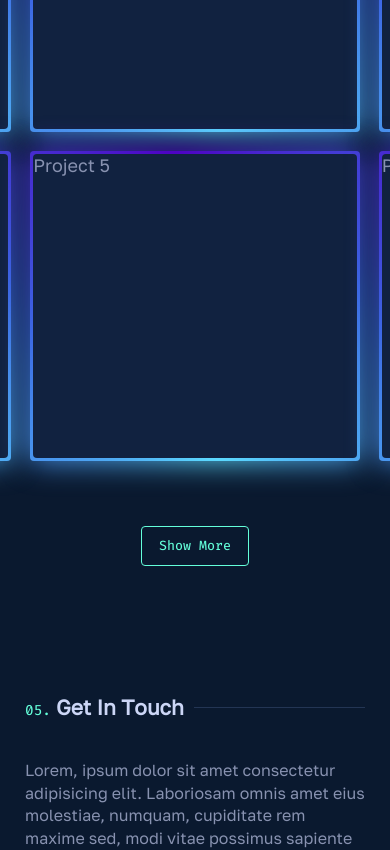
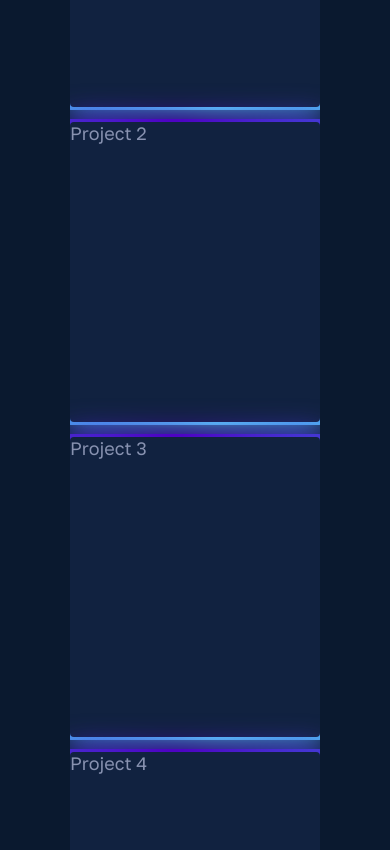
Before and after one commit to JosephBerm/Portfolio, a React (Create React App) app: page / in a window 390 px wide. Shown: the part 4600-5450 px from the top of the page. Built offline with nearby package versions, Linux system fonts and the light colour scheme.

Commit message:
Trying to style the card list in mobile first design

```diff
--- a/src/components/OtherProjects.jsx
+++ b/src/components/OtherProjects.jsx
@@ -33,7 +33,7 @@ function OtherProjects({ OtherProjectsRef }) {
 					</li>
 				))}
 			</ul>
-			<button>Show More</button>
+			<button className='more-button'>Show More</button>
 		</section>
 	);
 }
--- a/src/css/Animate.css
+++ b/src/css/Animate.css
@@ -51,7 +51,7 @@
 		opacity: 0;
 		transform: translateX(50%);
 	}
-	90% {
+	85% {
 		transform: translateX(-3%);
 	}
 	to {
@@ -65,7 +65,7 @@
 		opacity: 0;
 		transform: translateX(-50%);
 	}
-	90% {
+	85% {
 		transform: translateX(3%);
 	}
 	to {
--- a/src/css/App.css
+++ b/src/css/App.css
@@ -314,8 +314,9 @@ section.activated {
 	inherits: false;
 }
 .card {
-	height: 304px;
-	aspect-ratio: 1 / 0.94;
+	height: 300px;
+	width: 100%;
+	max-width: 85vw;
 	background: var(--light-navy);
 	border-radius: var(--border-radius);
 	position: relative;
@@ -454,6 +455,10 @@ img:not([alt]) {
 	.section-header::after {
 		width: 200px;
 	}
+	.card {
+		height: 300px;
+		max-width: 275px;
+	}
 }
 
 @media screen and (min-width: 1024px) {
--- a/src/css/OtherProjectsSection.css
+++ b/src/css/OtherProjectsSection.css
@@ -2,7 +2,6 @@
 	padding: 60px 0px;
 	display: flex;
 	flex-direction: column;
-	-webkit-box-align: center;
 	align-items: center;
 }
 .other-projects_section h2 {
@@ -17,19 +16,72 @@
 
 .other-projects_section ul.projects-grid {
 	list-style: none;
+	padding: 0px;
+	margin: 50px 0px 0px;
 	display: grid;
-	grid-template-rows: repeat(2, 1fr);
-	grid-template-columns: repeat(3, 0.2fr);
-	gap: 25px;
-	justify-items: center;
-	padding: 50px;
+	grid-template-columns: repeat(auto-fill, minmax(250px, 1fr));
+	gap: 15px;
+	position: relative;
 }
 
 .other-projects_section .other-projects-list-item {
 	opacity: 0;
-	transform: translateY(-25%);
+	transform: translateY(15%);
+	position: relative;
+	cursor: default;
 }
 
 .other-projects_section .other-projects-list-item.activated {
-	animation: cardEnter 0.3s forwards calc(var(--delay) * 0.15s);
+	animation: fadeInUp 0.5s forwards;
 }
+
+.other-projects_section .more-button {
+	padding: 2rem 2.55rem;
+	margin: 80px auto 0px;
+}
+
+/*//////////////////////////////////////////////////////////
+TODO: 480px ~ OtherProjects
+////////////////////////////////////////////////////////// */
+@media screen and (min-width: 480px) {
+}
+
+/*//////////////////////////////////////////////////////////
+TODO: 600px ~ OtherProjects
+////////////////////////////////////////////////////////// */
+@media screen and (min-width: 600px) {
+}
+/*//////////////////////////////////////////////////////////
+TODO: 768px ~ OtherProjects
+////////////////////////////////////////////////////////// */
+@media screen and (min-width: 768px) {
+	.other-projects_section .other-projects-list-item {
+		opacity: 0;
+		transform: translateY(-25%);
+	}
+
+	.other-projects_section .other-projects-list-item.activated {
+		animation: cardEnter 0.3s forwards calc(var(--delay) * 0.15s);
+	}
+}
+
+/*//////////////////////////////////////////////////////////
+TODO: 1024px ~ OtherProjects
+////////////////////////////////////////////////////////// */
+@media screen and (min-width: 1024px) {
+}
+
+/*//////////////////////////////////////////////////////////
+TODO: 1080px ~ OtherProjects
+////////////////////////////////////////////////////////// */
+@media screen and (min-width: 1080px) {
+	.other-projects_section ul.projects-grid {
+		list-style: none;
+		padding: 0px;
+		margin: 50px 0px 0px;
+		display: grid;
+		grid-template-columns: repeat(auto-fill, minmax(300px, 1fr));
+		gap: 15px;
+		position: relative;
+	}
+}
--- a/src/services/elementObserver.js
+++ b/src/services/elementObserver.js
@@ -1,7 +1,7 @@
-function callBack(entries) {
-	entries.forEach((entry) => {
-		entry.target.classList.toggle("activated", entry.isIntersecting);
-		if (entry.isIntersecting) observer.unobserve(entry.target);
+function callBack(elements) {
+	elements.forEach((element) => {
+		element.target.classList.toggle("activated", element.isIntersecting);
+		if (element.isIntersecting) observer.unobserve(element.target);
 	});
 }
 
@@ -11,8 +11,8 @@ let options = {
 
 const observer = new IntersectionObserver(callBack, options);
 
-export default function observe(sections) {
-	sections.forEach((s) => {
+export default function observe(elements) {
+	elements.forEach((s) => {
 		observer.observe(s);
 	});
 }
```
